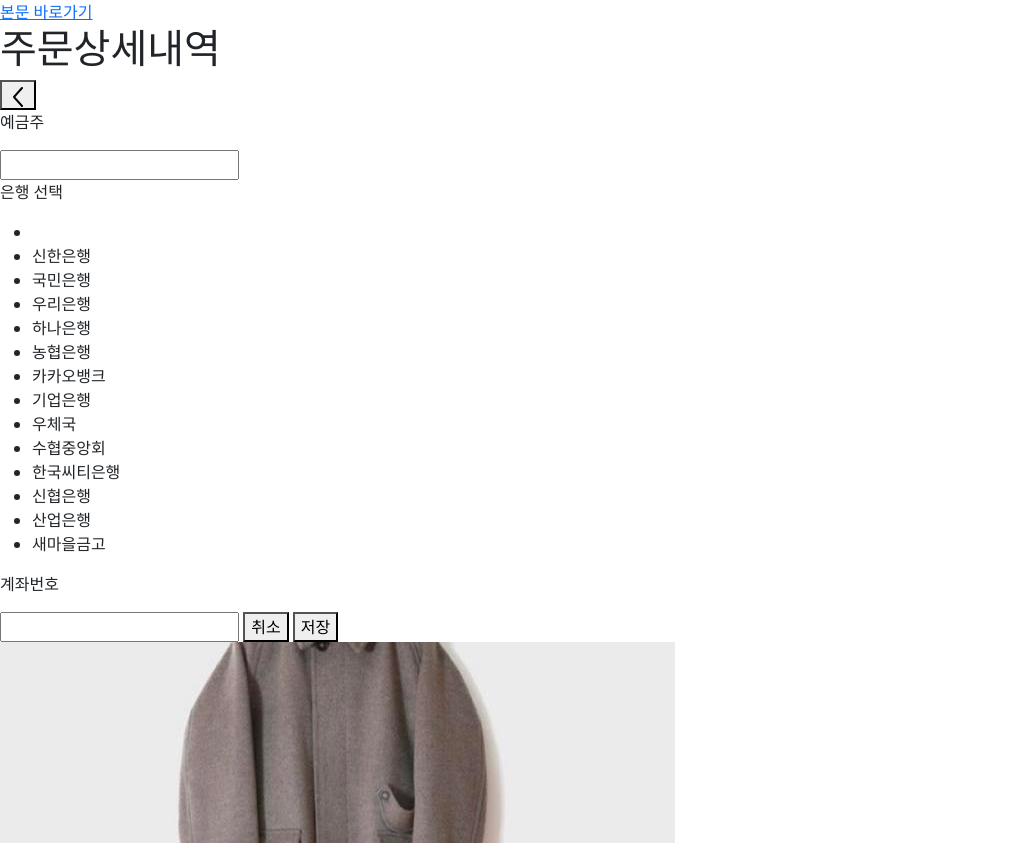
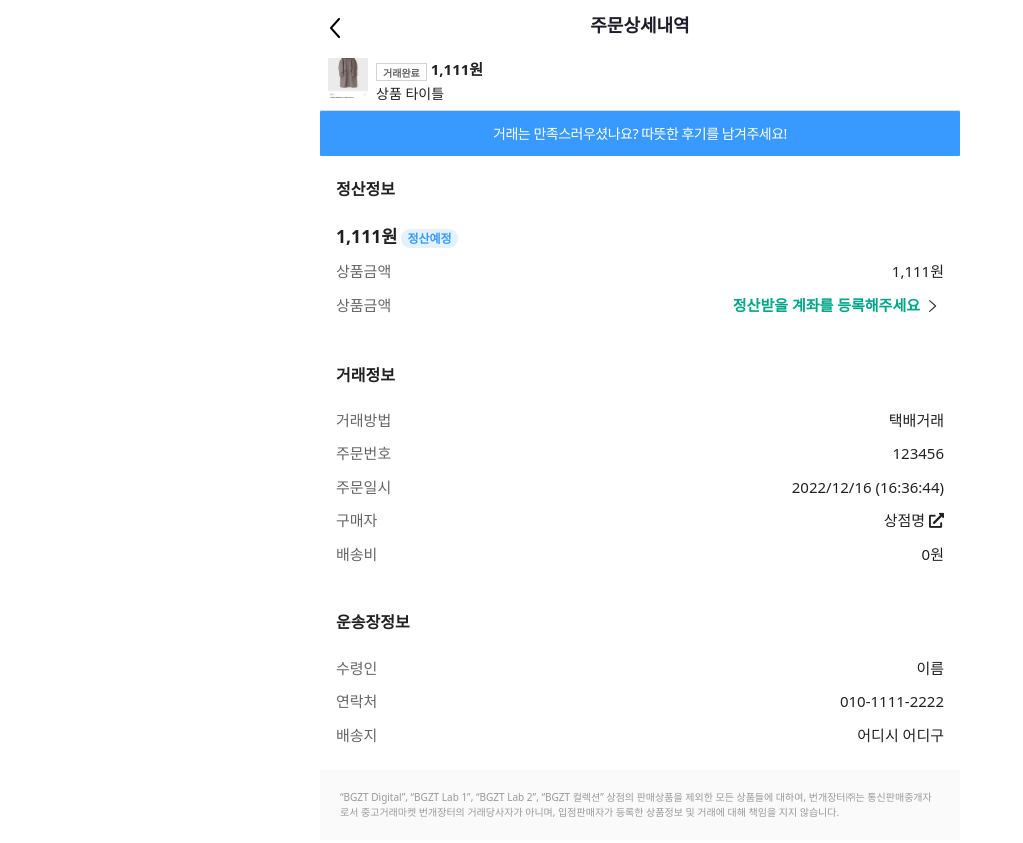
Before and after one commit to bungaeMarket-front/bungaeMarket, a plain HTML site: page goods_seller_ordersheet.html in a window 1280 px wide. Shown: the top 843 px of the page, without its empty margins (0-1023 px from the left). Drawn offline with nearby package versions, Linux system fonts and the light colour scheme.

Commit message:
주문정보 css

```diff
--- a/css/goods/goods_account.css
+++ b/css/goods/goods_account.css
@@ -1,3 +1,6 @@
+a:active, a:hover, a:visited {
+    color: rgb(33, 33, 33);
+}
 /*정산버튼*/
 .account_show_area{
     position: relative;
--- /dev/null
+++ b/css/goods/goods_buyer_ordersheet.css
@@ -0,0 +1,220 @@
+html, body, div, header, nav, section, aside, article, footer, ul, ol, li, dl, dt, dd, h1, h2, h3, p {
+    margin: 0;
+    padding: 0;
+}
+ul {
+    list-style: none;
+}
+
+/* 링크 스타일 */
+a {
+    color: rgb(33, 33, 33);
+    text-decoration: none;
+}
+
+/* 기본 스타일 */
+body {
+    color: rgb(33, 33, 33);
+    font-size: 15px;
+}
+
+/* 건너뛰기 링크 */
+#skipNav {
+    position: absolute;
+    left: -9999px;
+}
+#skipNav:focus {
+    left: 50%;
+    margin: 3px 0 0 -3em;
+    padding: 5px 15px;
+    background-color: #000;
+    color: #fff;
+    outline: 0;
+    z-index: 10;
+}
+
+/* 전체적인 레이아웃 설계 */
+#main_content, header, footer {
+    width: 640px;
+    margin: 0 auto;
+    box-sizing: border-box;
+}
+
+/*헤더*/
+header {
+    position: relative;
+    font-weight: bold;
+    text-align: center;
+    color: rgb(30, 29, 41);
+    background-color: rgb(255, 255, 255);
+    z-index: 1;
+}
+header h1 {
+    line-height: 3.125rem;
+    font-size: 1.125rem;
+    font-weight: bold;
+}
+header a {
+    padding: 15px 5px;
+    position: absolute;
+    top: 0;
+    left: 0;
+    vertical-align: middle;
+    outline: none;
+    border: none;
+    background-color: #fff;
+}
+
+/*굿즈 내용*/
+.goods {
+    position: relative;
+    display: flex;
+    background: rgb(255, 255, 255);
+    padding: 0.5rem;
+    border-bottom: 1px solid rgb(220, 219, 228);
+}
+.image_area {
+    width: 40px;
+    height: 40px;
+}
+.image_area img {
+    width: 100%;
+}
+.goods_info {
+    margin-left: 0.5rem;
+}
+.goods_info span.status{
+    padding: 0px 0.375rem;
+    height: 1.125rem;
+    transform: translateY(1px);
+    font-weight: bold;
+    display: inline-block;
+    line-height: 1.125rem;
+    font-size: 0.625rem;
+    border: 1px solid rgb(210, 210, 210);
+    color: rgb(102, 102, 102);
+    vertical-align: middle;
+}
+.goods_info span.status+span {
+    font-weight: 600;
+}
+.goods_info > p+p {
+    margin: 0.25rem 0.5rem 0px 0px;
+    font-size: 0.875rem;
+    line-height: 1.075rem;
+}
+p.change_message{
+    background-color: rgb(56, 154, 255);
+    border-radius: 1px;
+    padding: 0.75rem 1rem;
+    color: rgb(255, 255, 255);
+    font-size: 0.875rem;
+    letter-spacing: -0.5px;
+    text-align: center;
+}
+
+/*정산정보*/
+div.calculate_info {
+    padding: 1.5rem 1rem;
+}
+div.calculate_info > h2 {
+    font-size: 1rem;
+    font-weight: bold;
+    margin-bottom: 1.5rem;
+}
+div.calculate_info > p{
+    font-size: 1.1rem;
+    font-weight: bold;
+}
+div.calculate_info > p > .calc_status{
+    margin-left: 0.25rem;
+    color: rgb(56, 154, 255);
+    background-color: rgb(228, 241, 255);
+    border: none;
+    padding: 1px 0.375rem;
+    font-size: 0.75rem;
+    height: 1.125rem;
+    border-radius: 9px;
+    -webkit-border-radius: 9px;
+    -moz-border-radius: 9px;
+    -ms-border-radius: 9px;
+    -o-border-radius: 9px;
+}
+div.calculate_info > div {
+    display: flex;
+    justify-content: space-between;
+}
+div.calculate_info > div:nth-child(n+1){
+    margin-top: 0.6875rem;
+}
+div.calculate_info > div > span:first-child {
+    color: rgb(102, 102, 102);
+}
+div.calculate_account a {
+    font-weight: bold;
+    color: rgb(0, 165, 135);
+    outline: none;
+    border: none;
+    background-color: #fff;
+}
+div.calculate_account a > img{
+    width: 24px;
+    height: 24px;
+    vertical-align: top;
+}
+
+/*거래정보*/
+div.change_info, div.charge_info{
+    text-align: left;
+    padding: 1.5rem 1rem;
+}
+div.change_info > h2 {
+    font-size: 1rem;
+    font-weight: bold;
+    margin-bottom: 1.5rem;
+}
+div.change_info > div:not(.charge_info), div.charge_info > div {
+    display: flex;
+    justify-content: space-between;
+}
+div.change_info > div:nth-child(n+1){
+    margin-top: 0.6875rem;
+}
+div.change_info > div > span:first-child,
+div.charge_info > div > span:first-child {
+    color: rgb(102, 102, 102);
+}
+div.charge_info {
+    background-color: rgb(250, 250, 250);
+}
+div.charge_info > div:nth-child(n+1){
+    margin-top: 0.5rem;
+}
+
+/*운송 정보*/
+div.delivery_info{
+    padding: 1.5rem 1rem;
+}
+div.delivery_info > h2 {
+    font-size: 1rem;
+    font-weight: bold;
+    margin-bottom: 1.5rem;
+}
+div.delivery_info > div {
+    display: flex;
+    justify-content: space-between;
+}
+div.delivery_info > div:nth-child(n+1){
+    margin-top: 0.6875rem;
+}
+div.delivery_info > div > span:first-child{
+    color: rgb(102, 102, 102);
+}
+
+/*푸터*/
+footer {
+    font-size: 10px;
+    padding: 20px;
+    background-color: rgb(250, 250, 250);
+    color: rgb(153, 153, 153);
+}
--- a/css/goods/goods_comon.css
+++ b/css/goods/goods_comon.css
@@ -9,14 +9,6 @@ ul {
 
 /* 링크 스타일 */
 a {
-    color: rgb(33, 33, 33);
-    text-decoration: none;
-}
-a:visited {
-    color: rgb(33, 33, 33);
-    text-decoration: none;
-}
-a:hover, a:focus {
     color: rgb(33, 33, 33);
     text-decoration: none;
 }
@@ -55,11 +47,11 @@ header {
     line-height: 3.125rem;
     text-align: center;
     font-weight: bold;
-    color: rgb(30, 29, 41);
     background-color: rgb(255, 255, 255);
     z-index: 1;
 }
 header h1 {
+    color: rgb(30, 29, 41);
     display: flex;
     align-items: center;
     justify-content: space-around;
@@ -77,13 +69,13 @@ header nav a {
     color: #8a8e91;
     border-bottom: 1px solid rgb(234, 233, 241);
 }
-header nav a:hover {
+header nav a:hover ,header nav a:active {
     color: #8a8e91;
 }
 header nav a.active {
     color: rgb(33, 33, 33);
     border-bottom: 3px solid rgb(33, 33, 33);
 }
-header nav a.active:hover {
+header nav a.active:hover, header nav a.active:active {
     color: rgb(33, 33, 33);
 }
--- a/goods_seller_ordersheet.html
+++ b/goods_seller_ordersheet.html
@@ -5,7 +5,7 @@
     <meta http-equiv="X-UA-Compatible" content="IE=edge">
     <meta name="viewport" content="width=device-width, initial-scale=1.0">
     <title>주문상세내역</title>
-    <link rel="shortcut icon" href="images/market/thunder_icon.ico">
+    <link rel="shortcut icon" href="images/market/favicon.ico">
 
     <!--아이콘-->
     <link rel="stylesheet" href="https://cdnjs.cloudflare.com/ajax/libs/font-awesome/5.8.2/css/all.min.css" />
@@ -13,6 +13,9 @@
     <!--부트스트랩-->
     <link rel="stylesheet" href="https://cdn.jsdelivr.net/npm/bootstrap@5.2.2/dist/css/bootstrap.min.css">
     <script defer src="https://cdn.jsdelivr.net/npm/bootstrap@5.2.2/dist/js/bootstrap.bundle.min.js"></script>
+
+    <!--CSS-->
+    <link rel="stylesheet" href="css/goods/goods_buyer_ordersheet.css">
 
 </head>
 <body>
@@ -22,56 +25,24 @@
         <header>
             <div class="back_area">
                 <h1>주문상세내역</h1>
-                <button type="button" class="pay_filter">
+                <a href="goods_sell_history.html" class="pay_filter">
                     <svg width="20" height="20" fill="#000" viewBox="0 0 20 20">
                         <path d="M14.912 19.41a.999.999 0 00-.165-1.075L7.337 10l7.41-8.336A1 1 0 1013.253.335l-8 9a.999.999 0 000 1.328l8 9a.999.999 0 001.66-.254z" fill-rule="evenodd" fill="#000">
                         </path>
                     </svg>
-                </button>
+                </a>
             </div>
         </header>
-        <!--계좌 모달-->
-        <div class="account_modal_area">
-            <div class="account_bg bg"></div>
-            <form action="" name="frm_account">
-                <p>예금주</p>
-                <input type="text" name="accountOwner">
-                <p>은행 선택</p>
-                <!--li 선택하면 hidden에 담아서 보내는 식
-                    테스트할 때는 text로 타입바꿔서 진행해주세요-->
-                <input type="hidden" name="accountBank">
-                <ul class="select_bank">
-                    <li class="selected_bank"></li>
-                    <li>신한은행</li>
-                    <li>국민은행</li>
-                    <li>우리은행</li>
-                    <li>하나은행</li>
-                    <li>농협은행</li>
-                    <li>카카오뱅크</li>
-                    <li>기업은행</li>
-                    <li>우체국</li>
-                    <li>수협중앙회</li>
-                    <li>한국씨티은행</li>
-                    <li>신협은행</li>
-                    <li>산업은행</li>
-                    <li>새마을금고</li>
-                </ul>
-                <p>계좌번호</p>
-                <input type="text" name="account">
-                <button type="button" class="btn_account_no">취소</button>
-                <button type="button" class="btn_account_yes">저장</button>
-            </form>
-        </div>
 
         <!--메인 컨텐츠-->
         <div id="main_content">
             <div class="goods">
-                <div class="images_area">
+                <div class="image_area">
                     <img src="images/goods_ex.jpg" alt="상품 이미지">
                 </div>
                 <div class="goods_info">
                     <p>
-                        <span>거래완료</span>
+                        <span class="status">거래완료</span>
                         <span>1,111원</span>
                     </p>
                     <p>상품 타이틀</p>
@@ -80,13 +51,9 @@
             <p class="change_message">
                 거래는 만족스러우셨나요? 따뜻한 후기를 남겨주세요!
             </p>
-            <!--
-                message : 거래 취소 완료! 환불이 처리되었습니다.
-                message : 상품 배송 완료! 상품을 확인해주세요.
-            -->
             <div class="calculate_info">
                 <h2>정산정보</h2>
-                <h3>1,111원<span>정산예정</span></h3>
+                <p>1,111원<span class="calc_status">정산예정</span></p>
                 <div class="goods_price">
                     <span>상품금액</span>
                     <span>1,111원</span>
@@ -94,13 +61,7 @@
                 <div class="calculate_account">
                     <span>상품금액</span>
                     <span>
-                        <!--등록 계좌 없을 때-->
-                        <button>정산받을 계좌를 등록해주세요<span class="black_arrow"></span></button>
-                        <!--등록 계좌 있을 때-->
-                        <!--
-                            <span>은행계좌</span>
-                            <span>계좌번호</span>
-                        -->
+                        <a href="goods_account.html">정산받을 계좌를 등록해주세요<img src="images/goods/black_arrow.svg" class="black_arrow"></a>
                     </span>
                 </div>
             </div>
@@ -121,35 +82,31 @@
                 <div class="buyer">
                     <span>구매자</span>
                     <span>
-                        <a href="상점페이지" target="_blank">상점명 <i class="fas fa-external-link-alt"></i></a>
+                        <a href="market_my_store.html">상점명 <i class="fas fa-external-link-alt"></i></a>
                     </span>
                 </div>
                 <div class="delivery_charge">
                     <span>배송비</span>
-                    <!--배송비 포함시 0원 / 미포함 시 3000원(?)-->
                     <span>0원</span>
                 </div>
             </div>
             <div class="delivery_info">
                 <h2>운송장정보</h2>
-                <p>상품이 구매자에게 전달되었습니다.</p>
-                <!--
-                    상품이 판매자에게 전달되었습니다.
-                -->
-
-                <!--반품 시-->
-                <!--
-                    <h2>반품정보</h2>
-                    <p>상품이 판매자에게 전달되었습니다.</p>
-                -->
+                <div class="buyer">
+                    <span>수령인</span>
+                    <span>이름</span>
+                </div>
+                <div class="buyer_ph">
+                    <span>연락처</span>
+                    <span>
+                        010-1111-2222
+                    </span>
+                </div>
+                <div class="delivery_address">
+                    <span>배송지</span>
+                    <span>어디시 어디구</span>
+                </div>
             </div>
-            <!--반품 시-->
-            <!--
-                <div class="return_charge">
-                    <h2>환불금액</h2>
-                    <p>500원</p>
-                </div>
-            -->
         </div>
         <!--푸터-->
         <footer>
```
Also changed, not shown: goods_account.html (+1 -1 lines), goods_buy_history.html (+1 -1 lines), goods_buyer_ordersheet.html (+26 -34 lines), goods_sell_history.html (+1 -1 lines).
